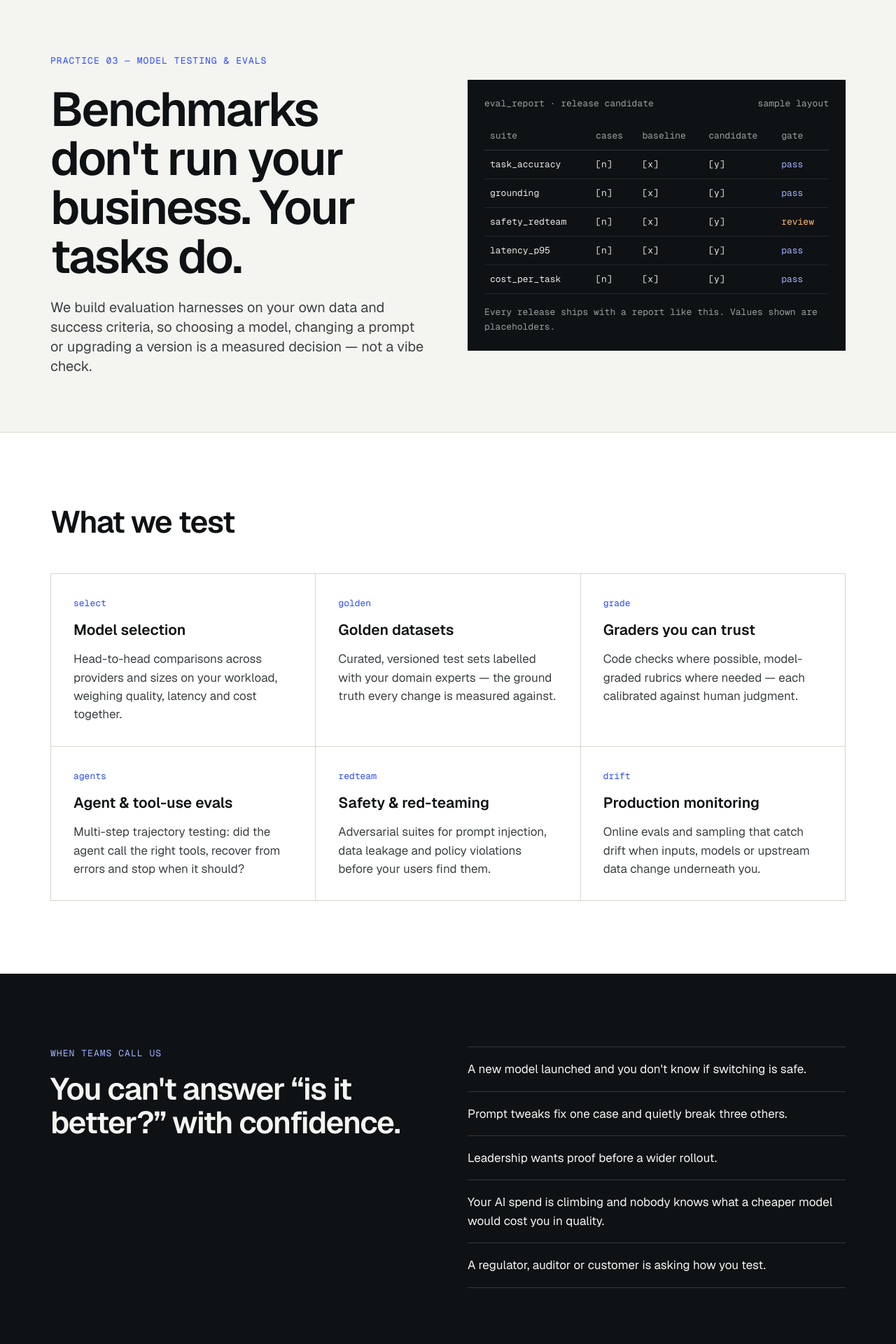
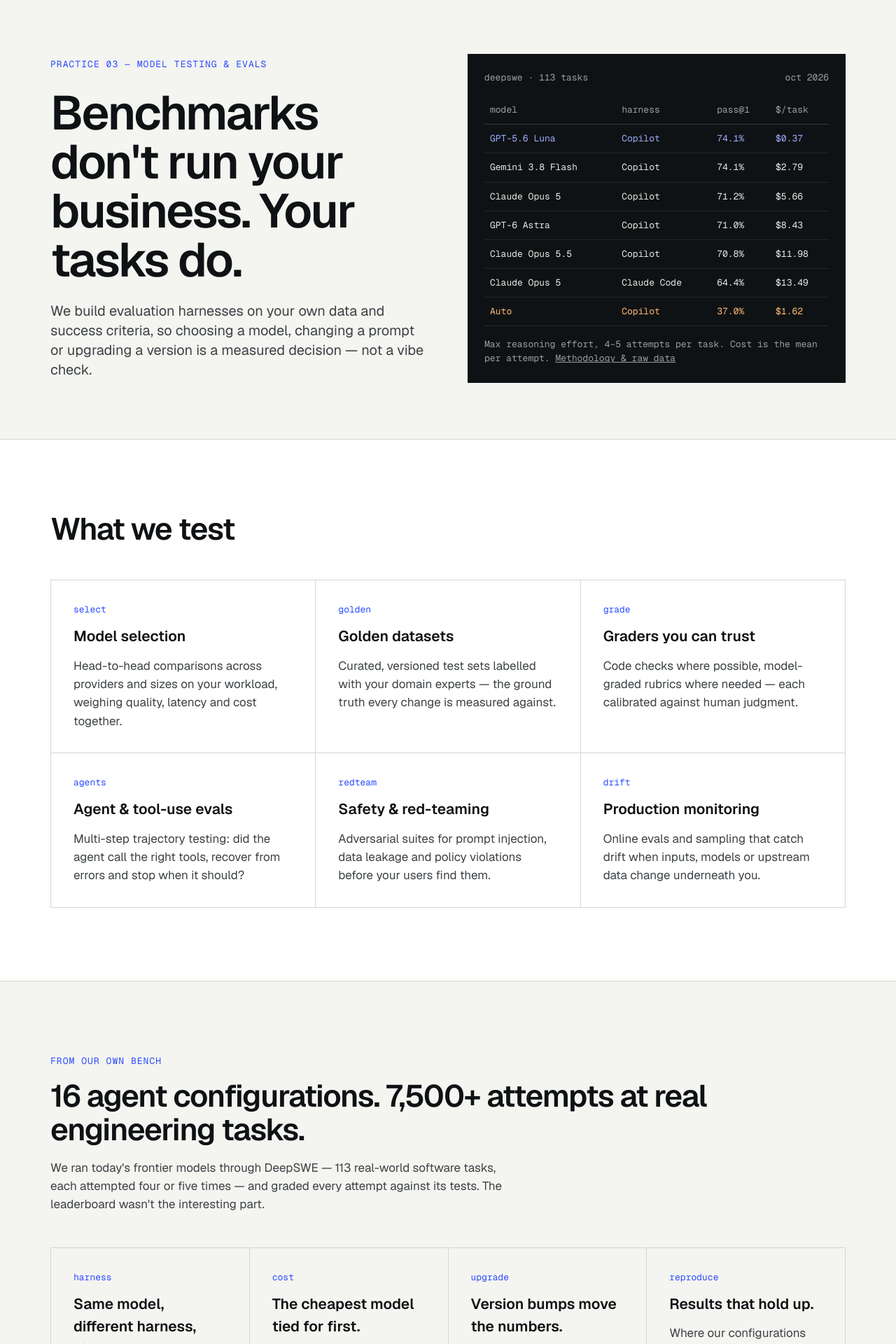
Before and after one commit to mattrobertson15/FrontierEngineeringWebsite, a Next.js app: page /model-testing in a window 1280 px wide. Shown: the part 100-2020 px from the top of the page at 70% size. Built offline with nearby package versions, Linux system fonts and the light colour scheme.

Commit message:
model testing init

```diff
--- a/app/model-testing/page.tsx
+++ b/app/model-testing/page.tsx
@@ -19,12 +19,24 @@
     "Evaluation harnesses built on your data and success criteria, so model choice, prompt changes and upgrades are measured decisions.",
 };
 
+const benchmarkSource = "https://github.com/bartr/wharf";
+
+// DeepSWE PASS@1 and mean cost per costed attempt, from the Wharf results export.
 const report = [
-  { suite: "task_accuracy", gate: "pass" },
-  { suite: "grounding", gate: "pass" },
-  { suite: "safety_redteam", gate: "review" },
-  { suite: "latency_p95", gate: "pass" },
-  { suite: "cost_per_task", gate: "pass" },
+  { model: "GPT-5.6 Luna", harness: "Copilot", pass: "74.1%", cost: "$0.37", tone: "best" },
+  { model: "Gemini 3.8 Flash", harness: "Copilot", pass: "74.1%", cost: "$2.79" },
+  { model: "Claude Opus 5", harness: "Copilot", pass: "71.2%", cost: "$5.66" },
+  { model: "GPT-6 Astra", harness: "Copilot", pass: "71.0%", cost: "$8.43" },
+  { model: "Claude Opus 5.5", harness: "Copilot", pass: "70.8%", cost: "$11.98" },
+  { model: "Claude Opus 5", harness: "Claude Code", pass: "64.4%", cost: "$13.49" },
+  { model: "Auto", harness: "Copilot", pass: "37.0%", cost: "$1.62", tone: "worst" },
+];
+
+const findings = [
+  { tag: "harness", title: "Same model, different harness, different result.", body: "Claude Opus 5 passed 71.2% of attempts inside GitHub Copilot and 64.4% inside Claude Code — and cost 58% less per task ($5.66 vs $13.49)." },
+  { tag: "cost", title: "The cheapest model tied for first.", body: "GPT-5.6 Luna passed 74.1% at $0.37 per task — about 1/32 the cost of Claude Opus 5.5, which scored 70.8%." },
+  { tag: "upgrade", title: "Version bumps move the numbers.", body: "Luna fell from 74.1% to 69.9% between two Copilot CLI releases with no change to the model. That is the regression an eval gate catches before rollout." },
+  { tag: "reproduce", title: "Results that hold up.", body: "Where our configurations overlap Meta's published DeepSWE evaluation, our pass counts land within about three passes in 565 attempts." },
 ];
 
 const tests = [
@@ -48,15 +60,15 @@
   const cell = "border-b border-[#22272A] px-2 py-2.5";
   return (
     <figure className="m-0 flex flex-col gap-4 bg-ink p-6 font-mono text-[13px] text-night-text">
-      <div className="flex justify-between text-night-dim">
-        <span>eval_report · release candidate</span>
-        <span>sample layout</span>
+      <div className="flex justify-between gap-4 text-night-dim">
+        <span>deepswe · 113 tasks</span>
+        <span>oct 2026</span>
       </div>
       <div className="overflow-x-auto">
-        <table className="w-full min-w-[360px] border-collapse">
+        <table className="w-full min-w-[400px] border-collapse">
           <thead>
             <tr className="text-left text-night-dim">
-              {["suite", "cases", "baseline", "candidate", "gate"].map((h) => (
+              {["model", "harness", "pass@1", "$/task"].map((h) => (
                 <th key={h} className="border-b border-night-line px-2 py-2.5 font-normal">
                   {h}
                 </th>
@@ -65,21 +77,24 @@
           </thead>
           <tbody>
             {report.map((r) => (
-              <tr key={r.suite}>
-                <td className={cell}>{r.suite}</td>
-                <td className={cell}>[n]</td>
-                <td className={cell}>[x]</td>
-                <td className={cell}>[y]</td>
-                <td className={`${cell} ${r.gate === "pass" ? "text-accent-soft" : "text-warn-soft"}`}>
-                  {r.gate}
-                </td>
+              <tr
+                key={`${r.model}-${r.harness}`}
+                className={r.tone === "best" ? "text-accent-soft" : r.tone === "worst" ? "text-warn-soft" : undefined}
+              >
+                <td className={cell}>{r.model}</td>
+                <td className={cell}>{r.harness}</td>
+                <td className={cell}>{r.pass}</td>
+                <td className={cell}>{r.cost}</td>
               </tr>
             ))}
           </tbody>
         </table>
       </div>
       <figcaption className="text-night-dim">
-        Every release ships with a report like this. Values shown are placeholders.
+        Max reasoning effort, 4–5 attempts per task. Cost is the mean per attempt.{" "}
+        <a href={benchmarkSource} className="underline hover:text-paper">
+          Methodology &amp; raw data
+        </a>
       </figcaption>
     </figure>
   );
@@ -102,6 +117,27 @@
             {tests.map((t) => (
               <FeatureCard key={t.tag} tag={t.tag} title={t.title} tone="surface">
                 {t.body}
+              </FeatureCard>
+            ))}
+          </HairlineGrid>
+        </Container>
+      </section>
+
+      <section className="border-t border-line">
+        <Container className="flex flex-col gap-12 py-26">
+          <div className="flex flex-col gap-4">
+            <Eyebrow>From our own bench</Eyebrow>
+            <H2>16 agent configurations. 7,500+ attempts at real engineering tasks.</H2>
+            <p className="m-0 max-w-[60ch] text-ink-2">
+              We ran today&apos;s frontier models through DeepSWE — 113 real-world software tasks,
+              each attempted four or five times — and graded every attempt against its tests. The
+              leaderboard wasn&apos;t the interesting part.
+            </p>
+          </div>
+          <HairlineGrid min={260}>
+            {findings.map((f) => (
+              <FeatureCard key={f.tag} tag={f.tag} title={f.title}>
+                {f.body}
               </FeatureCard>
             ))}
           </HairlineGrid>
```
Also changed, not shown: 1 other file (tests, documents, lock files or other folders).
